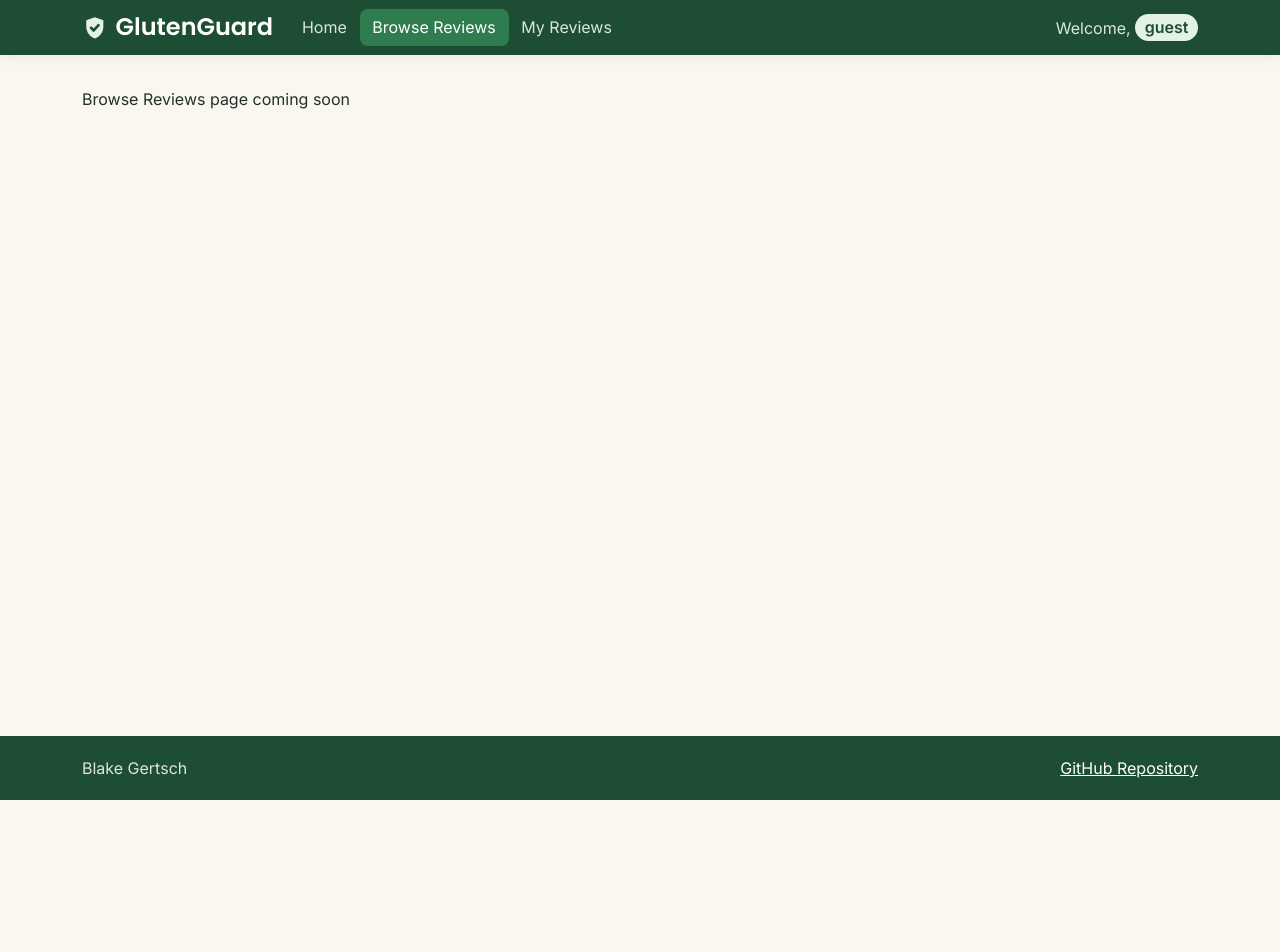
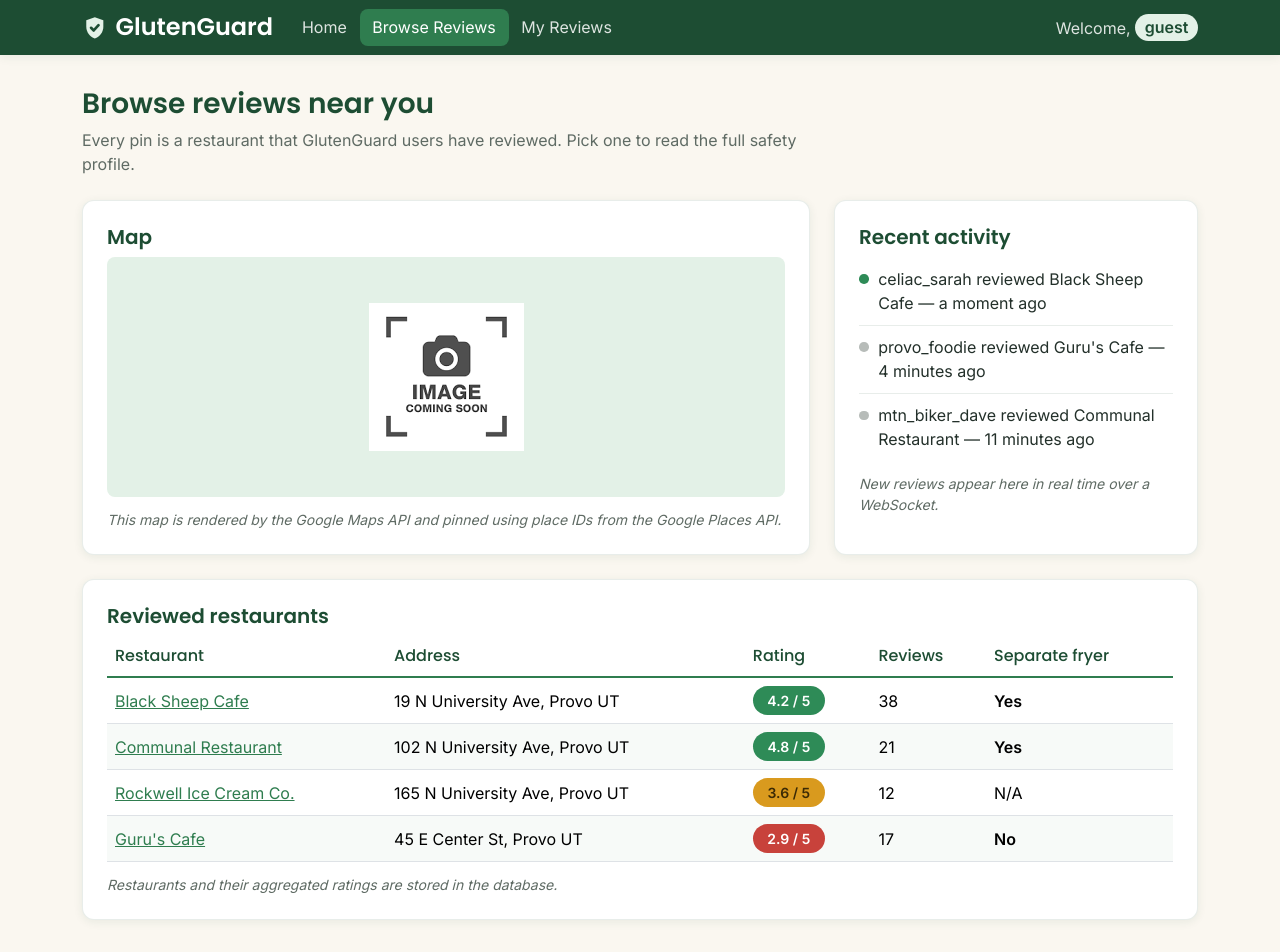
Before and after one commit to blakeg9944/Fall2026Startup, a React (Vite) app: page /browse in a window 1280 px wide. Shown: the top 952 px of the page. Before the commit the page ends 800 px from the top, so only its background shows below. Built offline with nearby package versions, Linux system fonts and the light colour scheme.

Commit message:
Convert browse page HTML into the Browse component

```diff
--- a/src/browse/browse.jsx
+++ b/src/browse/browse.jsx
@@ -1,5 +1,100 @@
 import React from 'react';
+import { Link } from 'react-router-dom';
 
 export function Browse() {
-  return <main className="container">Browse Reviews page coming soon</main>;
+  return (
+    <main className="container">
+      <div className="page-intro">
+        <h2>Browse reviews near you</h2>
+        <p>Every pin is a restaurant that GlutenGuard users have reviewed. Pick one to read the full safety profile.</p>
+      </div>
+
+      <div className="browse-grid">
+        <section className="gg-card" id="map">
+          <h3>Map</h3>
+          {/* Placeholder: replaced by an interactive map from the Google Maps API */}
+          <div className="map-frame">
+            <img src="/placeholder.png" alt="Map of reviewed restaurants near Provo, Utah" />
+          </div>
+          <p className="placeholder-note">This map is rendered by the Google Maps API and pinned using place IDs from the Google Places API.</p>
+        </section>
+
+        <section className="gg-card" id="restaurant-list">
+          <h3>Reviewed restaurants</h3>
+          {/* Placeholder: this list is loaded from the database */}
+          <div className="table-responsive">
+            <table className="table table-hover align-middle">
+              <thead>
+                <tr>
+                  <th>Restaurant</th>
+                  <th>Address</th>
+                  <th>Rating</th>
+                  <th>Reviews</th>
+                  <th>Separate fryer</th>
+                </tr>
+              </thead>
+              <tbody>
+                <tr>
+                  <td>
+                    <Link to="/restaurant">Black Sheep Cafe</Link>
+                  </td>
+                  <td>19 N University Ave, Provo UT</td>
+                  <td>
+                    <span className="rating-badge safe">4.2 / 5</span>
+                  </td>
+                  <td>38</td>
+                  <td className="answer-yes">Yes</td>
+                </tr>
+                <tr>
+                  <td>
+                    <Link to="/restaurant">Communal Restaurant</Link>
+                  </td>
+                  <td>102 N University Ave, Provo UT</td>
+                  <td>
+                    <span className="rating-badge safe">4.8 / 5</span>
+                  </td>
+                  <td>21</td>
+                  <td className="answer-yes">Yes</td>
+                </tr>
+                <tr>
+                  <td>
+                    <Link to="/restaurant">Rockwell Ice Cream Co.</Link>
+                  </td>
+                  <td>165 N University Ave, Provo UT</td>
+                  <td>
+                    <span className="rating-badge caution">3.6 / 5</span>
+                  </td>
+                  <td>12</td>
+                  <td className="answer-na">N/A</td>
+                </tr>
+                <tr>
+                  <td>
+                    <Link to="/restaurant">Guru's Cafe</Link>
+                  </td>
+                  <td>45 E Center St, Provo UT</td>
+                  <td>
+                    <span className="rating-badge risk">2.9 / 5</span>
+                  </td>
+                  <td>17</td>
+                  <td className="answer-no">No</td>
+                </tr>
+              </tbody>
+            </table>
+          </div>
+          <p className="placeholder-note">Restaurants and their aggregated ratings are stored in the database.</p>
+        </section>
+
+        <section className="gg-card" id="recent-activity">
+          <h3>Recent activity</h3>
+          {/* Placeholder: pushed over a WebSocket as users post reviews anywhere in the app */}
+          <ul className="live-feed">
+            <li>celiac_sarah reviewed Black Sheep Cafe &mdash; a moment ago</li>
+            <li>provo_foodie reviewed Guru's Cafe &mdash; 4 minutes ago</li>
+            <li>mtn_biker_dave reviewed Communal Restaurant &mdash; 11 minutes ago</li>
+          </ul>
+          <p className="placeholder-note">New reviews appear here in real time over a WebSocket.</p>
+        </section>
+      </div>
+    </main>
+  );
 }
```
Also changed, not shown: browse.html (deleted, +0 -120 lines).
